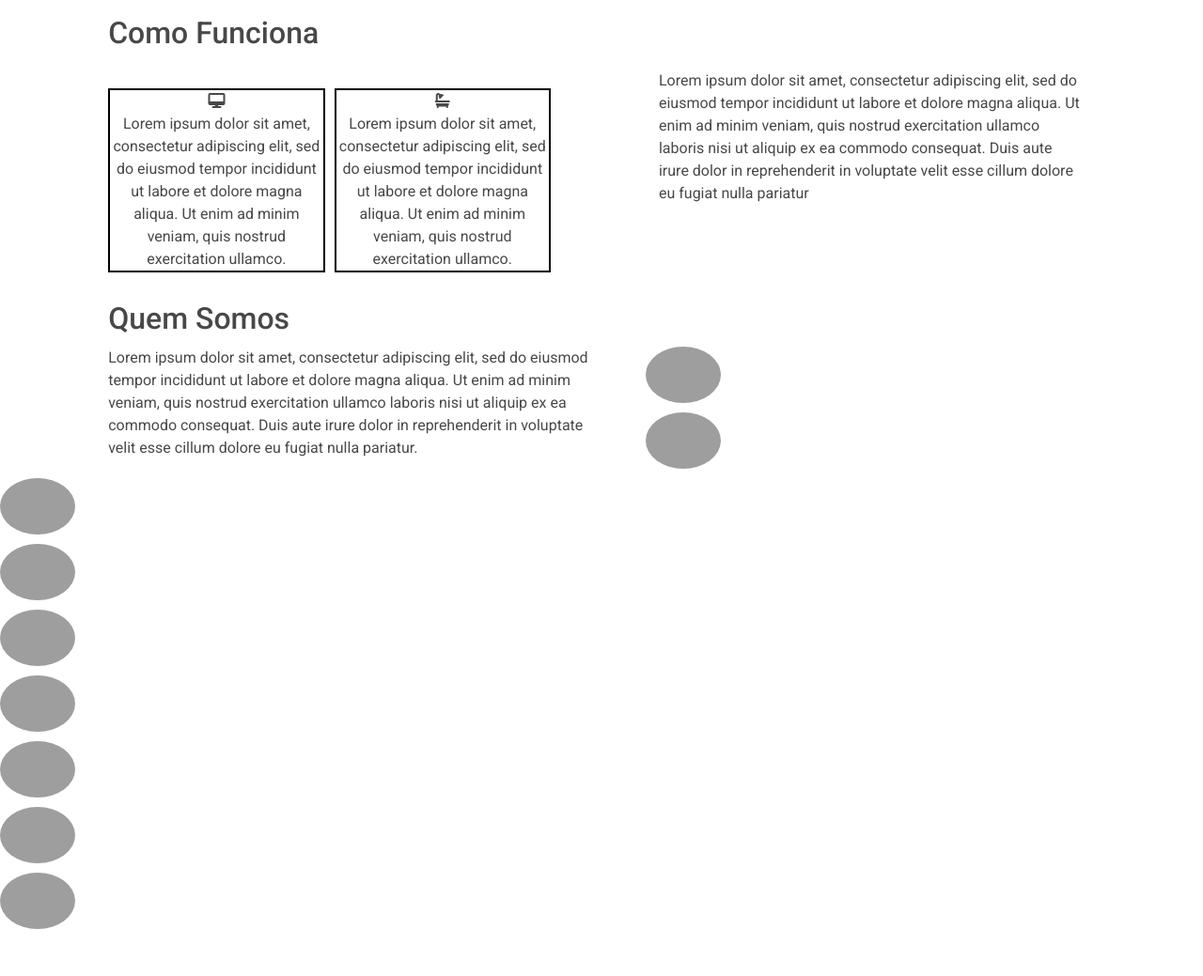
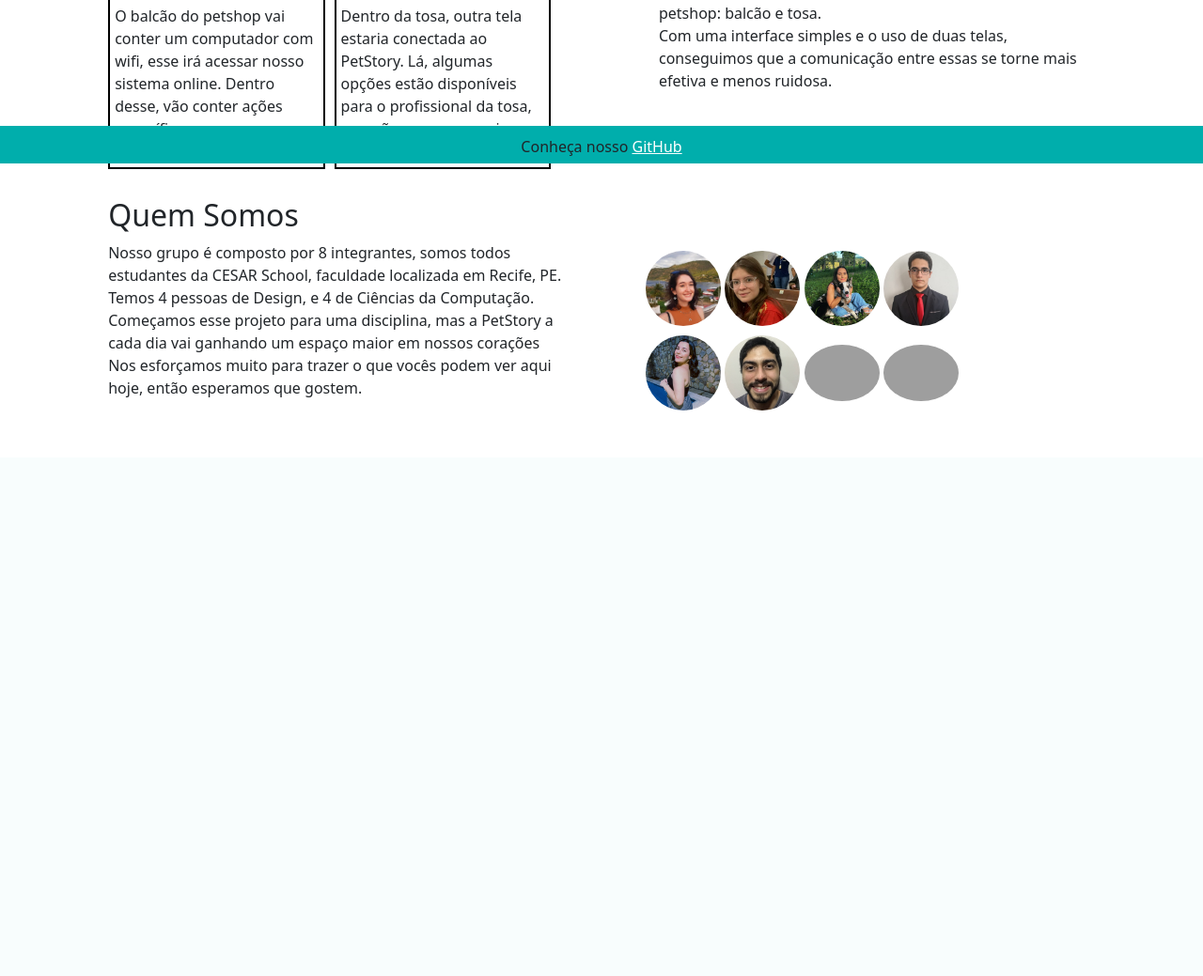
Before and after one commit to nathaliaacouto/PetStory, a Flask app: template app/templates/index.html in a window 1280 px wide. Shown: the part 626-1665 px from the top of the page at 94% size. After the commit the page ends 1063 px from the top, so only its background shows below. Run offline with Flask 2, Linux system fonts and the light colour scheme; the template is opened without the code that fills it, so the values that code supplies are empty; some libraries are stand-ins or nearby versions; grey boxes are pictures that could not be loaded.

Commit message:
alterações na página inicial

```diff
--- a/app/routes.py
+++ b/app/routes.py
@@ -175,3 +175,7 @@ def init_app(app):
     @app.route('/clientes')
     def clientes():
         return render_template('busca_clientes.html')
+
+    @app.route('/index')
+    def index():
+        return render_template('index.html')
--- a/app/static/css/index.css
+++ b/app/static/css/index.css
@@ -1,3 +1,15 @@
+:root {
+  --petst-primary-color: #00AEAC;
+  --petst-background-color: #E5E5E5;
+  --petst-orange: #FFBC01;
+}
+
+body {
+  font-family: -apple-system, BlinkMacSystemFont, 'Segoe UI', Roboto, Oxygen, Ubuntu, Cantarell, 'Open Sans', 'Helvetica Neue', sans-serif;
+  background-color: var(--petst-background-color);
+}
+
+/*nav bar - início*/
 .nav-bar {
   overflow: hidden;
   display: inline;
@@ -39,6 +51,12 @@ li a:hover {
   background-color: white;
   color: #00AEAC;
 }
+
+.nav-element {
+  margin-top: 10px;
+}
+
+/*nav bar - fim*/
 
 .titulo {
   margin-left: 10%;
@@ -86,9 +104,6 @@ a {
 
 #experimente button:hover {
   background-color: #00AEAC;
-}
-
-#experimente button a:hover {
   color: white;
 }
 
@@ -126,6 +141,11 @@ a {
   text-align: center;
 }
 
+.func-txt {
+  text-align: left;
+  margin: 5px;
+}
+
 #func-texto {
   margin-top: 20px;
 }
@@ -160,3 +180,21 @@ a {
   width: 80px;
   border-radius: 60%;
 }
+
+footer {
+  position: fixed;
+  padding: 10px 10px 0px 10px;
+  bottom: 0;
+  width: 100%;
+  height: 40px;
+  background: var(--petst-primary-color);
+  text-align: center;
+}
+
+.github {
+  color: white;
+}
+
+.github:hover {
+  color: var(--petst-orange);
+}
--- a/app/templates/base.html
+++ b/app/templates/base.html
@@ -10,7 +10,7 @@
     <link rel="preconnect" href="https://fonts.gstatic.com" crossorigin>
     <link href="https://fonts.googleapis.com/css2?family=Roboto:wght@400;500&display=swap" rel="stylesheet">
     <link rel="stylesheet" href="/static/css/menu.css">
-    <link rel="icon" href="/static/img/logo-petstory.png" />
+    <link rel="icon" href="/static/img/logo.png">
 
     {% block head %}{% endblock %}
     {% if title %}
--- a/app/templates/index.html
+++ b/app/templates/index.html
@@ -1,20 +1,28 @@
-{% extends "base.html" %}
-{% block head %}
-<link rel="stylesheet" href="/static/css/index.css" />
-{% endblock %}
-{% block content %}
+<!DOCTYPE html>
+<html lang="en">
+
+  <head>
+    <meta charset="UTF-8" />
+    <meta http-equiv="X-UA-Compatible" content="IE=edge" />
+    <meta name="viewport" content="width=device-width, initial-scale=1.0" />
+    <title>PetStory</title>
+    <link rel="icon" href="/static/img/logo.png">
+    <link rel="stylesheet" href="https://cdn.jsdelivr.net/npm/bootstrap@5.1.3/dist/css/bootstrap.min.css" integrity="sha384-1BmE4kWBq78iYhFldvKuhfTAU6auU8tT94WrHftjDbrCEXSU1oBoqyl2QvZ6jIW3" crossorigin="anonymous">
+    <link rel="stylesheet" href="/static/css/index.css">
+    <link href="https://fonts.googleapis.com/css2?family=Roboto:wght@400;500&display=swap" rel="stylesheet">
+    <link href="https://cdn.jsdelivr.net/npm/bootstrap@5.1.3/dist/css/bootstrap.min.css" rel="stylesheet" integrity="sha384-1BmE4kWBq78iYhFldvKuhfTAU6auU8tT94WrHftjDbrCEXSU1oBoqyl2QvZ6jIW3" crossorigin="anonymous">
+
+  </head>
+
+  <body>
   <ul clas="nav-bar">
-  <div class="na-img">
-    <a id="nav-img" href="#home"
-      ><img
-        src="https://images.pexels.com/photos/176837/pexels-photo-176837.jpeg?auto=compress&cs=tinysrgb&dpr=2&h=650&w=940"
-        width="70px"
-    /></a>
+    <div class="nav-img">
+      <a id="nav-img" href="index.html"><img src="/static/img/petstory-logo.png" width="60px"></a>
     </div>
     <div id="nav-elements">
-    <li><a class="active" href="#funciona">Como funciona</a></li>
-    <li><a href="#grupo">Quem somos</a></li>
-    <li><a href="">Cadastre-se</a></li>
+      <li><a class="nav-element" href="#funciona">Como funciona</a></li>
+      <li><a class="nav-element" href="#grupo">Quem somos</a></li>
+      <li><a class="nav-element" href="login">Login</a></li>
     </div>
   </ul>
   <div class="titulo">
@@ -22,122 +30,80 @@
   </div>
   <div class="sobre">
     <div id="sobre-texto">
-    <p>
-      Lorem ipsum dolor sit amet, consectetur adipiscing elit, sed do eiusmod
-      tempor incididunt ut labore et dolore magna aliqua. Ut enim ad minim
-      veniam, quis nostrud exercitation ullamco laboris nisi ut aliquip ex ea
-      commodo consequat. Duis aute irure dolor in reprehenderit in voluptate
-      velit esse cillum dolore eu fugiat nulla pariatur. Excepteur sint occaecat
-      cupidatat non proident, sunt in culpa qui officia deserunt mollit anim id
-      est laborum.
+      <p>Olá! Somos a PetStory, um sistema inovador para empresas de petshop.<br>
+        Surgida durante o segundo período de alunos de uma universidade, o nosso nome vem aí
+        para facilitar a comunicação, já que percebemos muitos ruídos e uma necessidade de
+        repetição de algumas informações.
+        <br> Hoje, estamos na fase de prototipação alta, e trabalhamos com uma empresa parceira, a
+        Amigo Bicho
       </p>
       <div id="experimente">
-      <button><a href="">Experimente agora!</a></button>
+        <a href="#"><button>Experimente agora!</button></a>
         </div>
     </div>
     <div id="sobre-img">
-    <img
-      src="https://images.pexels.com/photos/1378849/pexels-photo-1378849.jpeg?auto=compress&cs=tinysrgb&dpr=2&h=650&w=940"
-      alt="cachorro"
-      width="30%"
-    />
+      <img src="/static/img/img-pet.jpeg" alt="cachorro" width="30%">
     </div>
   </div>
+
   <div id="funciona">
     <h2>Como Funciona</h2>
     <div class="quadros">
       <div class="balcao">
         <i class="fas fa-desktop"></i>
-      <p>
-        Lorem ipsum dolor sit amet, consectetur adipiscing elit, sed do eiusmod
-        tempor incididunt ut labore et dolore magna aliqua. Ut enim ad minim
-        veniam, quis nostrud exercitation ullamco.
+        <p class="func-txt">O balcão do petshop vai conter um computador com wifi, esse irá acessar
+          nosso sistema online. Dentro desse, vão conter ações específicas para os balconistas.
         </p>
       </div>
       <div class="tosa">
         <i class="fas fa-bath"></i>
-      <p>
-        Lorem ipsum dolor sit amet, consectetur adipiscing elit, sed do eiusmod
-        tempor incididunt ut labore et dolore magna aliqua. Ut enim ad minim
-        veniam, quis nostrud exercitation ullamco.
+        <p class="func-txt">Dentro da tosa, outra tela estaria conectada ao PetStory. Lá,
+          algumas opções estão disponíveis para o profissional da tosa, que não acessa o serviço completo.
         </p>
       </div>
-    <p id="func-texto">
-      Lorem ipsum dolor sit amet, consectetur adipiscing elit, sed do eiusmod
-      tempor incididunt ut labore et dolore magna aliqua. Ut enim ad minim
-      veniam, quis nostrud exercitation ullamco laboris nisi ut aliquip ex ea
-      commodo consequat. Duis aute irure dolor in reprehenderit in voluptate
-      velit esse cillum dolore eu fugiat nulla pariatur
+      <p id="func-texto">Trabalhamos com C, HTML, CSS e Python para criar um sistema
+        que integra as partes mais importantes de um petshop: balcão e tosa. <br>
+        Com uma interface simples e o uso de duas telas, conseguimos
+        que a comunicação entre essas se torne mais efetiva e menos ruidosa.
         </p>
     </div>
   </div>
+
   <div id="grupo">
     <h2>Quem Somos</h2>
     <div class="grupo-container">
       <div class="grupo-txt">
-      <p id="grupo-texto">
-        Lorem ipsum dolor sit amet, consectetur adipiscing elit, sed do eiusmod
-        tempor incididunt ut labore et dolore magna aliqua. Ut enim ad minim
-        veniam, quis nostrud exercitation ullamco laboris nisi ut aliquip ex ea
-        commodo consequat. Duis aute irure dolor in reprehenderit in voluptate
-        velit esse cillum dolore eu fugiat nulla pariatur.
+        <p id="grupo-texto">Nosso grupo é composto por 8 integrantes, somos todos estudantes
+          da CESAR School, faculdade localizada em Recife, PE. Temos 4 pessoas de Design, e 4 de
+          Ciências da Computação. <br> Começamos esse projeto para uma disciplina, mas
+          a PetStory a cada dia vai ganhando um espaço maior em nossos corações<br>
+          Nos esforçamos muito para trazer o que vocês podem ver aqui hoje, então esperamos que gostem.
         </p>
       </div>
       <div class="grupo-foto">
         <div class="divisao">
-        <img
-          class="integrante"
-          src="https://cdn.pixabay.com/photo/2015/10/05/22/37/blank-profile-picture-973460__480.png"
-          alt="integrante"
-        />
-        <img
-          class="integrante"
-          src="https://cdn.pixabay.com/photo/2015/10/05/22/37/blank-profile-picture-973460__480.png"
-          alt="integrante"
-        />
-        <img
-          class="integrante"
-          src="https://cdn.pixabay.com/photo/2015/10/05/22/37/blank-profile-picture-973460__480.png"
-          alt="integrante"
-        />
-        <img
-          class="integrante"
-          src="https://cdn.pixabay.com/photo/2015/10/05/22/37/blank-profile-picture-973460__480.png"
-          alt="integrante"
-        />
+          <img class="integrante" src="/static/img/integrante-1.jpg" alt="integrante">
+          <img class="integrante" src="/static/img/integrante-2.png" alt="integrante">
+          <img class="integrante" src="/static/img/integrante-3.png" alt="integrante">
+          <img class="integrante" src="/static/img/integrante-4.png" alt="integrante">
         </div>
         <div class="divisao">
-        <img
-          class="integrante"
-          src="https://cdn.pixabay.com/photo/2015/10/05/22/37/blank-profile-picture-973460__480.png"
-          alt="integrante"
-        />
-        <img
-          class="integrante"
-          src="https://cdn.pixabay.com/photo/2015/10/05/22/37/blank-profile-picture-973460__480.png"
-          alt="integrante"
-        />
-        <img
-          class="integrante"
-          src="https://cdn.pixabay.com/photo/2015/10/05/22/37/blank-profile-picture-973460__480.png"
-          alt="integrante"
-        />
-        <img
-          class="integrante"
-          src="https://cdn.pixabay.com/photo/2015/10/05/22/37/blank-profile-picture-973460__480.png"
-          alt="integrante"
-        />
-        <img
-          class="integrante"
-          src="https://cdn.pixabay.com/photo/2015/10/05/22/37/blank-profile-picture-973460__480.png"
-          alt="integrante"
-        />
+          <img class="integrante" src="/static/img/integrante-5.png" alt="integrante">
+          <img class="integrante" src="/static/img/integrante-6.png" alt="integrante">
+          <img class="integrante" src="/static/img/integrante-7.png" alt="integrante">
+          <img class="integrante" src="/static/img/integrante-8.png" alt="integrante">
         </div>
       </div>
     </div>
   </div>
-<script
-  src="https://kit.fontawesome.com/32620faf14.js"
-  crossorigin="anonymous"
-></script>
-{% endblock %}
+
+  <footer>
+    <div class="fale">
+      <p>Conheça nosso <a class="github" href="https://github.com/nathaliaacouto/PetStory">GitHub</a></p>
+    </div>
+  </footer>
+
+  <script src="https://kit.fontawesome.com/32620faf14.js" crossorigin="anonymous"></script>
+  </body>
+
+</html>
--- a/app/templates/login.html
+++ b/app/templates/login.html
@@ -5,9 +5,10 @@
                 <meta http-equiv="X-UA-Compatible" content="IE=edge" />
                 <meta name="viewport" content="width=device-width, initial-scale=1.0" />
                 <title>Login - PetStory</title>
-                <link rel="icon" href="./logo-petstory.png">
+                <link rel="icon" href="/static/img/logo.png">
                 <link rel="stylesheet" href="https://cdn.jsdelivr.net/npm/bootstrap@5.1.3/dist/css/bootstrap.min.css" integrity="sha384-1BmE4kWBq78iYhFldvKuhfTAU6auU8tT94WrHftjDbrCEXSU1oBoqyl2QvZ6jIW3" crossorigin="anonymous">
                 <link rel="stylesheet" href="/static/css/login.css">
+                <link href="https://fonts.googleapis.com/css2?family=Roboto:wght@400;500&display=swap" rel="stylesheet">
         </head>
 
         <body>
```
Also changed, not shown: app/static/img/img-pet.jpeg (added), app/static/img/integrante-1.jpg (added), app/static/img/integrante-2.png (added), app/static/img/integrante-3.png (added), app/static/img/integrante-4.png (added), app/static/img/integrante-5.png (added), app/static/img/integrante-6.png (added), 4 other files. Lines whose indentation alone changed are shown as unchanged.
